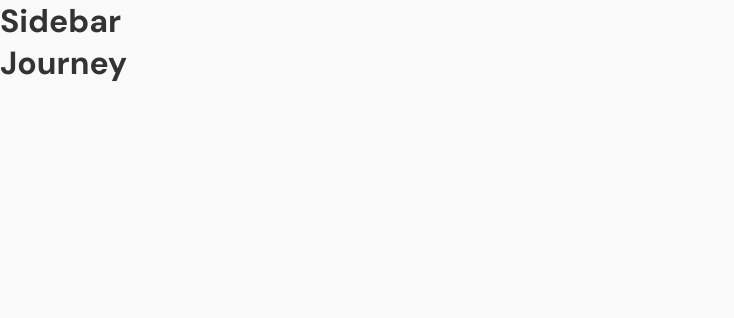
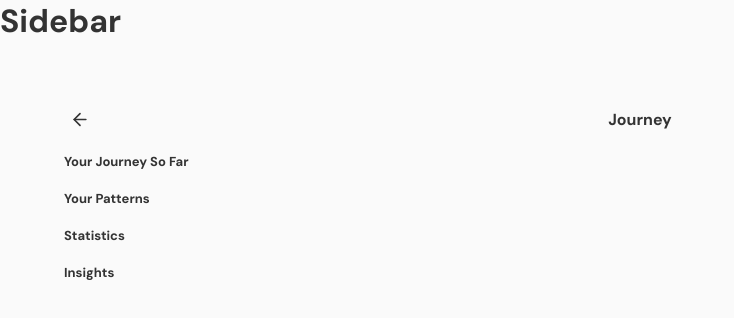
Before and after one commit to mirelalexy/blossom, a React (Vite) app in the folder frontend/: page /journey in a window 1280 px wide. Shown: the top 318 px of the page, without its empty margins (0-734 px from the left). Built offline with nearby package versions, Linux system fonts and the light colour scheme.

Commit message:
feat(journey): create Journey page layout

```diff
--- a/frontend/src/pages/Journey.jsx
+++ b/frontend/src/pages/Journey.jsx
@@ -1,5 +1,33 @@
+import PageHeader from "../components/ui/PageHeader"
+import NotificationItem from "../components/notifications/NotificationItem"
+import EmptyState from "../components/ui/EmptyState"
+import Section from "../components/ui/Section"
+
+import "../styles/pages/Journey.css"
+
 function Journey() {
-    return <h1>Journey</h1>
+
+    return (
+        <div className="journey-content">
+            <PageHeader title="Journey" />
+
+            <Section title="Your Journey So Far">
+
+            </Section>
+
+            <Section title="Your Patterns">
+
+            </Section>
+
+            <Section title="Statistics">
+
+            </Section>
+
+            <Section title="Insights">
+
+            </Section>
+        </div>
+    )
 }
 
 export default Journey
--- /dev/null
+++ b/frontend/src/styles/pages/Journey.css
@@ -0,0 +1,7 @@
+.journey-content {
+    padding: 5%;
+    display: flex;
+    flex-direction: column;
+    gap: 20px;
+    padding-bottom: 60px;
+}
```
